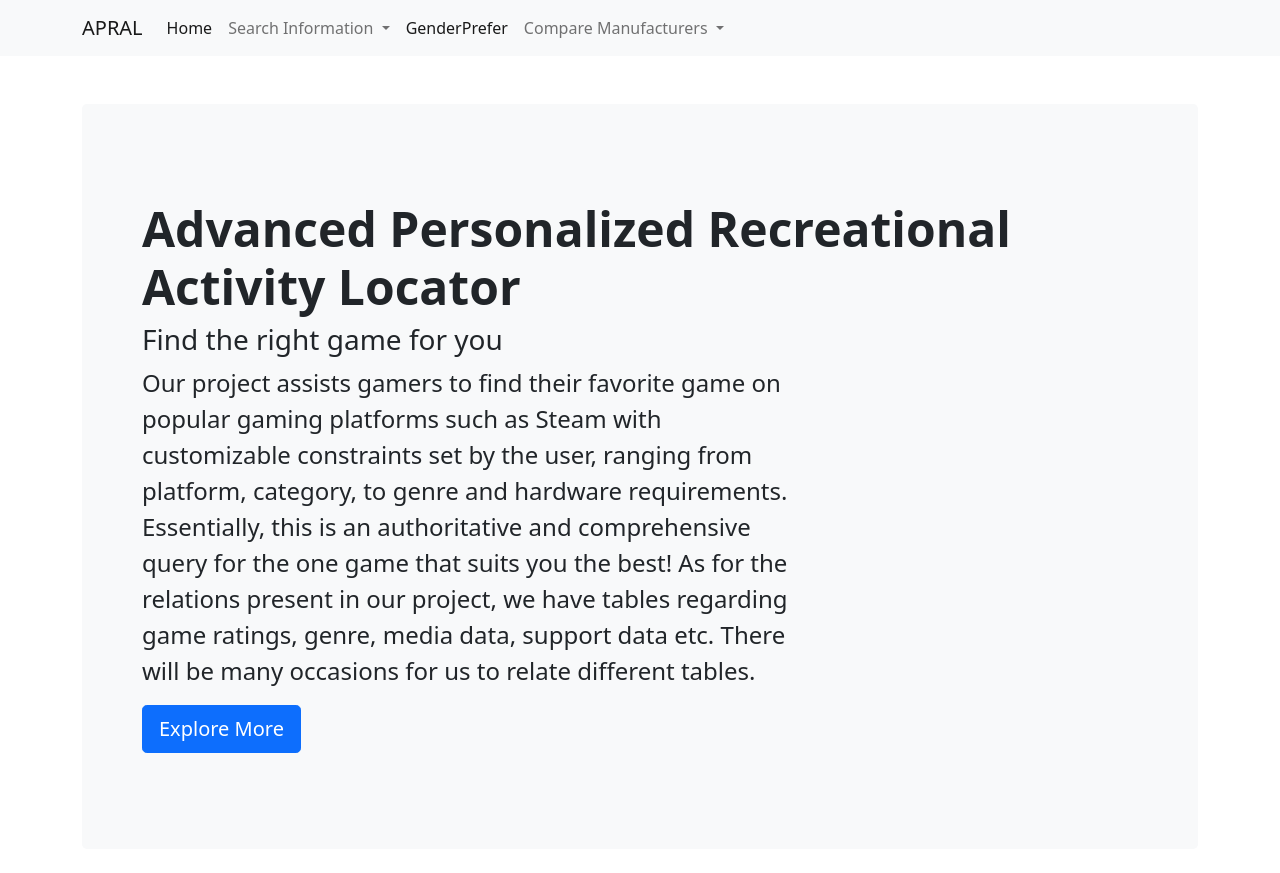
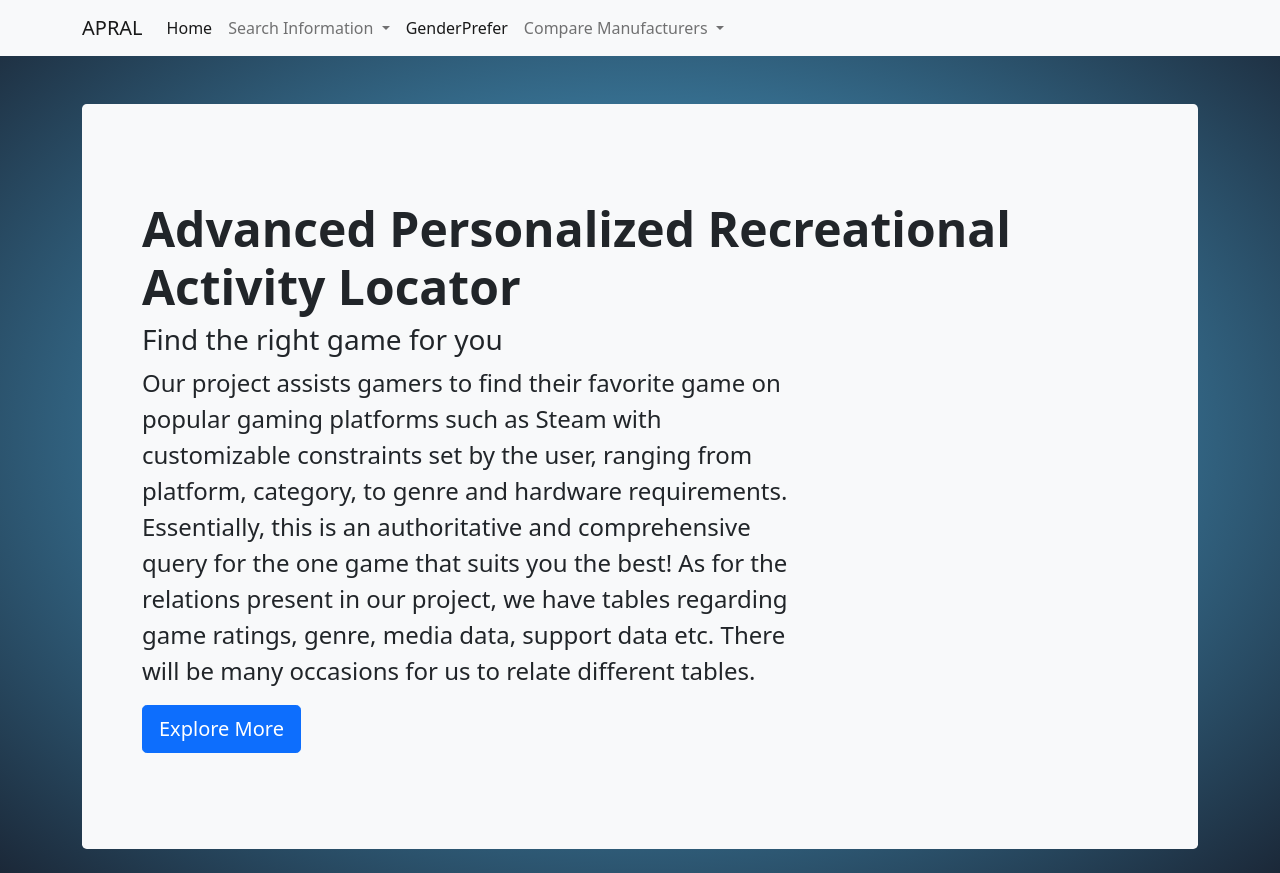
Before and after one commit to Pengyue-Lab/APRAL, a Flask app: page / in a window 1280 px wide. Run offline with Flask 2, Linux system fonts and the light colour scheme.

Commit message:
Finish my project

```diff
--- a/apral_flask/app/templates/index.html
+++ b/apral_flask/app/templates/index.html
@@ -1,4 +1,7 @@
 {% include 'structural/header.html' %}
+<style>
+    body {background: radial-gradient(#55c0f4, #1b2838);}
+</style>
 <body>
 {% include 'structural/nav.html' %}
 <main class="container">
```
